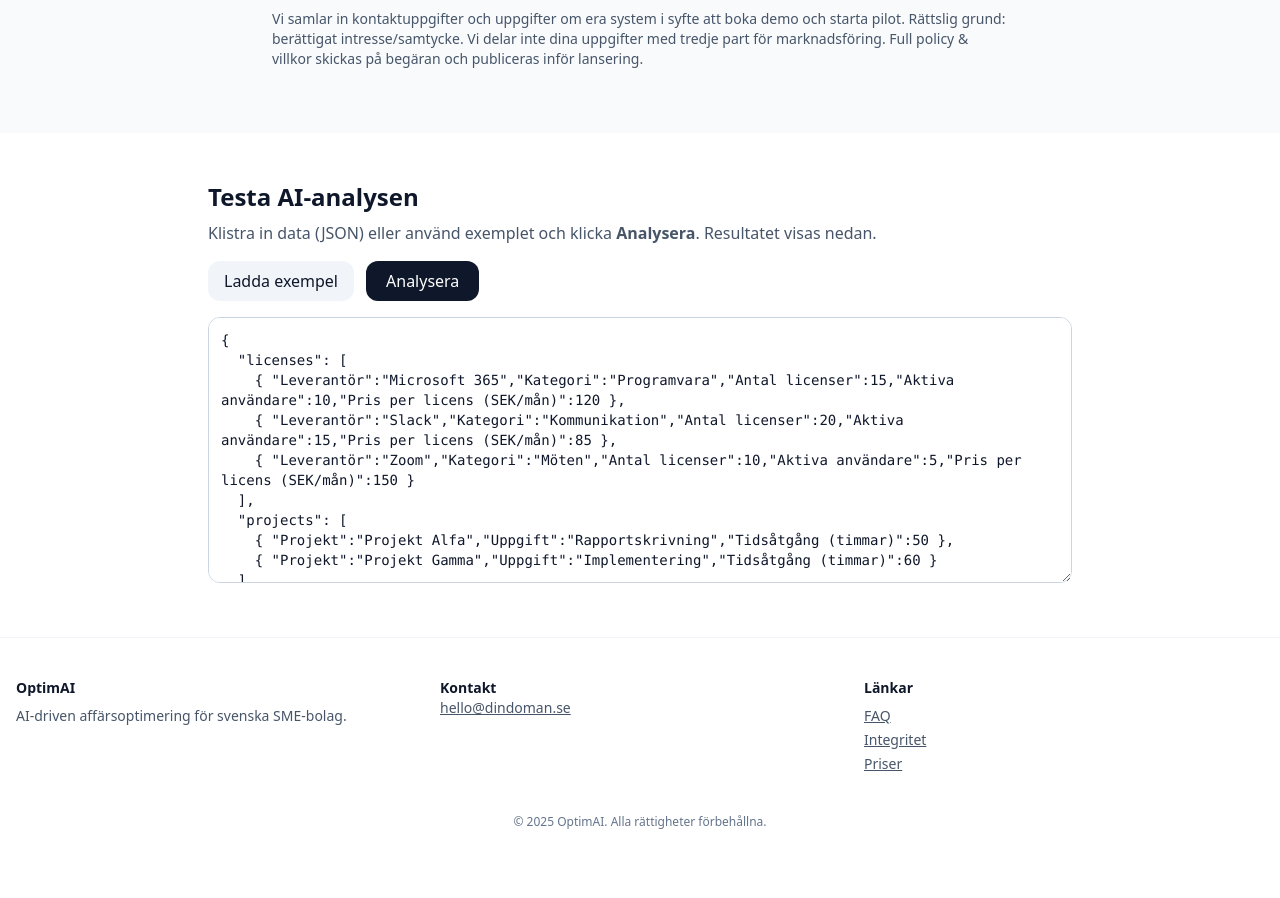
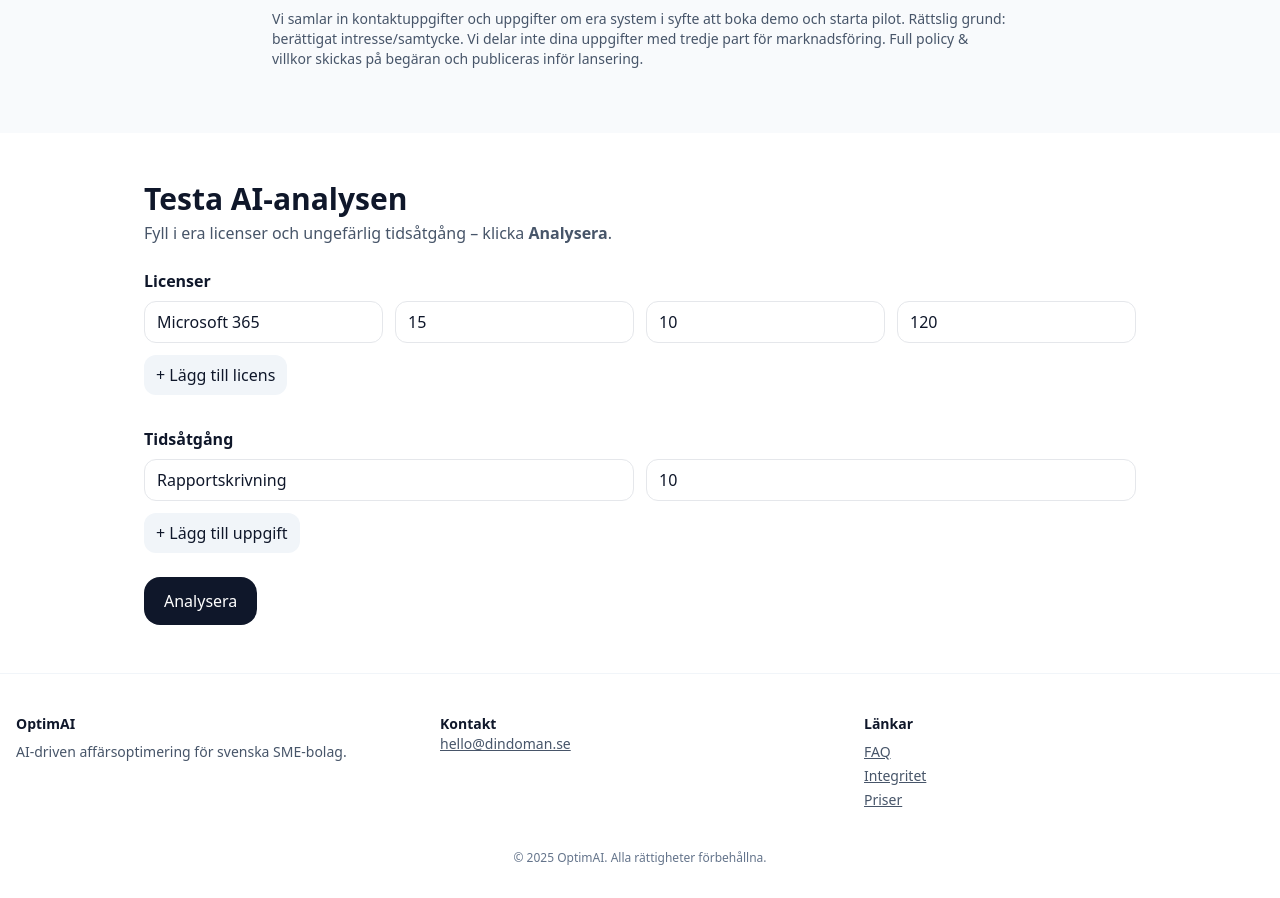
Before and after one commit to mellow1004/optimai-landing-, a React (Vite) app: page / in a window 1280 px wide. Shown: the part 4064-4962 px from the top of the page. Before the commit the page ends 4926 px from the top, so only its background shows below. Built offline with nearby package versions, Linux system fonts and the light colour scheme.

Commit message:
Update AnalyzeTest.jsx

```diff
--- a/src/AnalyzeTest.jsx
+++ b/src/AnalyzeTest.jsx
@@ -1,45 +1,78 @@
-import React, { useState } from "react";
+import React, { useMemo, useState } from "react";
 
-/**
- * Enkel UI för att testa /api/analyze
- * – Klistra in (eller behåll) exempel-JSON
- * – Klicka "Analysera"
- * – Se resultatet direkt
- */
+const fmt = new Intl.NumberFormat("sv-SE");
+
 export default function AnalyzeTest() {
-  const [input, setInput] = useState(`{
-  "licenses": [
-    { "Leverantör":"Microsoft 365","Kategori":"Programvara","Antal licenser":15,"Aktiva användare":10,"Pris per licens (SEK/mån)":120 },
-    { "Leverantör":"Slack","Kategori":"Kommunikation","Antal licenser":20,"Aktiva användare":15,"Pris per licens (SEK/mån)":85 },
-    { "Leverantör":"Zoom","Kategori":"Möten","Antal licenser":10,"Aktiva användare":5,"Pris per licens (SEK/mån)":150 }
-  ],
-  "projects": [
-    { "Projekt":"Projekt Alfa","Uppgift":"Rapportskrivning","Tidsåtgång (timmar)":50 },
-    { "Projekt":"Projekt Gamma","Uppgift":"Implementering","Tidsåtgång (timmar)":60 }
-  ]
-}`);
-  const [result, setResult] = useState(null);
+  // Enkel formulärdata för prospektet
+  const [licenses, setLicenses] = useState([
+    { leverantor: "Microsoft 365", licenser: 15, aktiva: 10, pris: 120 },
+  ]);
+  const [projects, setProjects] = useState([
+    { uppgift: "Rapportskrivning", timmar: 10 },
+  ]);
   const [loading, setLoading] = useState(false);
   const [err, setErr] = useState("");
+  const [result, setResult] = useState(null);
+
+  // Admin-läge: visa avancerat om URL har ?admin=1
+  const admin = useMemo(
+    () => typeof window !== "undefined" && window.location.search.includes("admin=1"),
+    []
+  );
+  const [raw, setRaw] = useState(""); // endast admin
+
+  const addLicense = () =>
+    setLicenses((l) => [...l, { leverantor: "", licenser: 0, aktiva: 0, pris: 0 }]);
+  const addProject = () =>
+    setProjects((p) => [...p, { uppgift: "", timmar: 0 }]);
+
+  const updateLicense = (i, key, val) =>
+    setLicenses((l) => l.map((r, idx) => (idx === i ? { ...r, [key]: val } : r)));
+  const updateProject = (i, key, val) =>
+    setProjects((p) => p.map((r, idx) => (idx === i ? { ...r, [key]: val } : r)));
+
+  const loadExample = () => {
+    const example = {
+      licenses: [
+        { Leverantör: "Microsoft 365", Kategori: "Programvara", "Antal licenser": 15, "Aktiva användare": 10, "Pris per licens (SEK/mån)": 120 },
+        { Leverantör: "Slack", Kategori: "Kommunikation", "Antal licenser": 20, "Aktiva användare": 15, "Pris per licens (SEK/mån)": 85 },
+        { Leverantör: "Zoom", Kategori: "Möten", "Antal licenser": 10, "Aktiva användare": 5, "Pris per licens (SEK/mån)": 150 }
+      ],
+      projects: [
+        { Projekt: "Projekt Alfa", Uppgift: "Rapportskrivning", "Tidsåtgång (timmar)": 50 },
+        { Projekt: "Projekt Gamma", Uppgift: "Implementering", "Tidsåtgång (timmar)": 60 }
+      ]
+    };
+    setRaw(JSON.stringify(example, null, 2));
+  };
 
   const handleAnalyze = async () => {
     setLoading(true);
     setErr("");
     setResult(null);
     try {
-      // Validera att texten är giltig JSON
-      const payload = JSON.parse(input);
+      // Bygg payload i samma format som backend-exemplet förväntar sig
+      const payload = {
+        licenses: licenses.map((r) => ({
+          Leverantör: r.leverantor || "Okänt",
+          Kategori: "Programvara",
+          "Antal licenser": Number(r.licenser || 0),
+          "Aktiva användare": Number(r.aktiva || 0),
+          "Pris per licens (SEK/mån)": Number(r.pris || 0),
+        })),
+        projects: projects.map((r, i) => ({
+          Projekt: `Projekt ${i + 1}`,
+          Uppgift: r.uppgift || "Uppgift",
+          "Tidsåtgång (timmar)": Number(r.timmar || 0),
+        })),
+      };
 
       const res = await fetch("/api/analyze", {
         method: "POST",
         headers: { "Content-Type": "application/json" },
         body: JSON.stringify(payload),
       });
-
-      if (!res.ok) {
-        const txt = await res.text();
-        throw new Error(`API error ${res.status}: ${txt}`);
-      }
+      if (!res.ok) throw new Error(`API ${res.status}`);
 
       const data = await res.json();
       setResult(data);
@@ -50,64 +83,142 @@ export default function AnalyzeTest() {
     }
   };
 
-  const loadExample = () => {
-    setInput(`{
-  "licenses": [
-    { "Leverantör":"Microsoft 365","Kategori":"Programvara","Antal licenser":15,"Aktiva användare":10,"Pris per licens (SEK/mån)":120 },
-    { "Leverantör":"Slack","Kategori":"Kommunikation","Antal licenser":20,"Aktiva användare":15,"Pris per licens (SEK/mån)":85 },
-    { "Leverantör":"Zoom","Kategori":"Möten","Antal licenser":10,"Aktiva användare":5,"Pris per licens (SEK/mån)":150 }
-  ],
-  "projects": [
-    { "Projekt":"Projekt Alfa","Uppgift":"Rapportskrivning","Tidsåtgång (timmar)":50 },
-    { "Projekt":"Projekt Gamma","Uppgift":"Implementering","Tidsåtgång (timmar)":60 }
-  ]
-}`);
+  const handleAnalyzeAdmin = async () => {
+    try {
+      const parsed = JSON.parse(raw);
+      const res = await fetch("/api/analyze", {
+        method: "POST",
+        headers: { "Content-Type": "application/json" },
+        body: JSON.stringify(parsed),
+      });
+      if (!res.ok) throw new Error(`API ${res.status}`);
+      const data = await res.json();
+      setResult(data);
+    } catch (e) {
+      setErr(e.message || "Fel i admin-analys");
+    }
   };
 
   return (
-    <section className="mx-auto max-w-4xl px-4 py-12" id="analyze">
-      <h2 className="text-2xl font-bold">Testa AI-analysen</h2>
-      <p className="text-slate-600 mt-2">
-        Klistra in data (JSON) eller använd exemplet och klicka{" "}
-        <b>Analysera</b>. Resultatet visas nedan.
+    <section id="analyze" className="mx-auto max-w-5xl px-4 py-12">
+      <h2 className="text-3xl font-bold">Testa AI-analysen</h2>
+      <p className="text-slate-600 mt-1">
+        Fyll i era licenser och ungefärlig tidsåtgång – klicka <b>Analysera</b>.
       </p>
 
-      <div className="mt-4 flex gap-3">
-        <button
-          onClick={loadExample}
-          className="px-4 py-2 rounded-xl bg-slate-100 hover:bg-slate-200"
-        >
-          Ladda exempel
-        </button>
+      {/* Licenser */}
+      <div className="mt-6">
+        <h3 className="font-semibold">Licenser</h3>
+        <div className="mt-2 grid gap-3">
+          {licenses.map((row, i) => (
+            <div key={i} className="grid md:grid-cols-4 gap-3">
+              <input
+                className="px-3 py-2 border rounded-xl"
+                placeholder="Leverantör (t.ex. Microsoft 365)"
+                value={row.leverantor}
+                onChange={(e) => updateLicense(i, "leverantor", e.target.value)}
+              />
+              <input
+                className="px-3 py-2 border rounded-xl"
+                type="number"
+                placeholder="Antal licenser"
+                value={row.licenser}
+                onChange={(e) => updateLicense(i, "licenser", e.target.value)}
+              />
+              <input
+                className="px-3 py-2 border rounded-xl"
+                type="number"
+                placeholder="Aktiva användare"
+                value={row.aktiva}
+                onChange={(e) => updateLicense(i, "aktiva", e.target.value)}
+              />
+              <input
+                className="px-3 py-2 border rounded-xl"
+                type="number"
+                placeholder="Pris per licens (SEK/mån)"
+                value={row.pris}
+                onChange={(e) => updateLicense(i, "pris", e.target.value)}
+              />
+            </div>
+          ))}
+          <button onClick={addLicense} className="w-max px-3 py-2 rounded-xl bg-slate-100 hover:bg-slate-200">
+            + Lägg till licens
+          </button>
+        </div>
+      </div>
+
+      {/* Tidsåtgång */}
+      <div className="mt-8">
+        <h3 className="font-semibold">Tidsåtgång</h3>
+        <div className="mt-2 grid gap-3">
+          {projects.map((row, i) => (
+            <div key={i} className="grid md:grid-cols-2 gap-3">
+              <input
+                className="px-3 py-2 border rounded-xl"
+                placeholder="Uppgift (t.ex. Rapportskrivning)"
+                value={row.uppgift}
+                onChange={(e) => updateProject(i, "uppgift", e.target.value)}
+              />
+              <input
+                className="px-3 py-2 border rounded-xl"
+                type="number"
+                placeholder="Timmar per månad"
+                value={row.timmar}
+                onChange={(e) => updateProject(i, "timmar", e.target.value)}
+              />
+            </div>
+          ))}
+          <button onClick={addProject} className="w-max px-3 py-2 rounded-xl bg-slate-100 hover:bg-slate-200">
+            + Lägg till uppgift
+          </button>
+        </div>
+      </div>
+
+      <div className="mt-6 flex gap-3">
         <button
           onClick={handleAnalyze}
           disabled={loading}
-          className="px-5 py-2 rounded-xl bg-slate-900 text-white hover:opacity-90 disabled:opacity-60"
+          className="px-5 py-3 rounded-2xl bg-slate-900 text-white hover:opacity-90 disabled:opacity-60"
         >
           {loading ? "Analyserar…" : "Analysera"}
         </button>
+
+        {/* Admin-knappar (syns endast med ?admin=1) */}
+        {admin && (
+          <>
+            <button onClick={loadExample} className="px-4 py-3 rounded-2xl bg-slate-100 hover:bg-slate-200">
+              Ladda exempel (admin)
+            </button>
+            <button onClick={handleAnalyzeAdmin} className="px-4 py-3 rounded-2xl bg-slate-100 hover:bg-slate-200">
+              Analysera rå-JSON (admin)
+            </button>
+          </>
+        )}
       </div>
 
-      <textarea
-        className="mt-4 w-full border border-slate-300 rounded-xl p-3 font-mono text-sm"
-        rows={12}
-        value={input}
-        onChange={(e) => setInput(e.target.value)}
-      />
+      {/* Admin-rådata (göms för prospekt) */}
+      {admin && (
+        <textarea
+          className="mt-3 w-full border rounded-xl p-3 font-mono text-xs"
+          rows={10}
+          value={raw}
+          onChange={(e) => setRaw(e.target.value)}
+          placeholder="Klistra in rå JSON här (endast admin)"
+        />
+      )}
 
       {err && (
-        <div className="mt-4 p-3 rounded-xl border border-red-200 bg-red-50 text-red-700">
-          {err}
-        </div>
+        <div className="mt-4 p-3 rounded-xl border border-red-200 bg-red-50 text-red-700">{err}</div>
       )}
 
+      {/* Resultat – endast snyggt UI */}
       {result && (
-        <div className="mt-6 grid md:grid-cols-2 gap-6">
+        <div className="mt-8 grid md:grid-cols-2 gap-6">
           <div className="rounded-2xl border border-slate-200 p-4">
             <h3 className="font-semibold">Summering</h3>
             <ul className="mt-2 text-sm text-slate-700 space-y-1">
-              <li>SEK/år: <b>{result?.totals?.sek_per_year ?? 0}</b></li>
-              <li>Timmar/mån: <b>{result?.totals?.hours_per_month ?? 0}</b></li>
+              <li>SEK/år: <b>{fmt.format(result?.totals?.sek_per_year ?? 0)}</b></li>
+              <li>Timmar/mån: <b>{fmt.format(result?.totals?.hours_per_month ?? 0)}</b></li>
               <li>Guard OK: <b>{String(result?.guard?.meets)}</b></li>
             </ul>
           </div>
@@ -123,13 +234,6 @@ export default function AnalyzeTest() {
               ))}
             </ul>
           </div>
-
-          <div className="md:col-span-2">
-            <h3 className="font-semibold mb-2">Rådata</h3>
-            <pre className="rounded-2xl border border-slate-200 p-4 bg-slate-50 overflow-auto text-xs">
-{JSON.stringify(result, null, 2)}
-            </pre>
-          </div>
         </div>
       )}
     </section>
```
